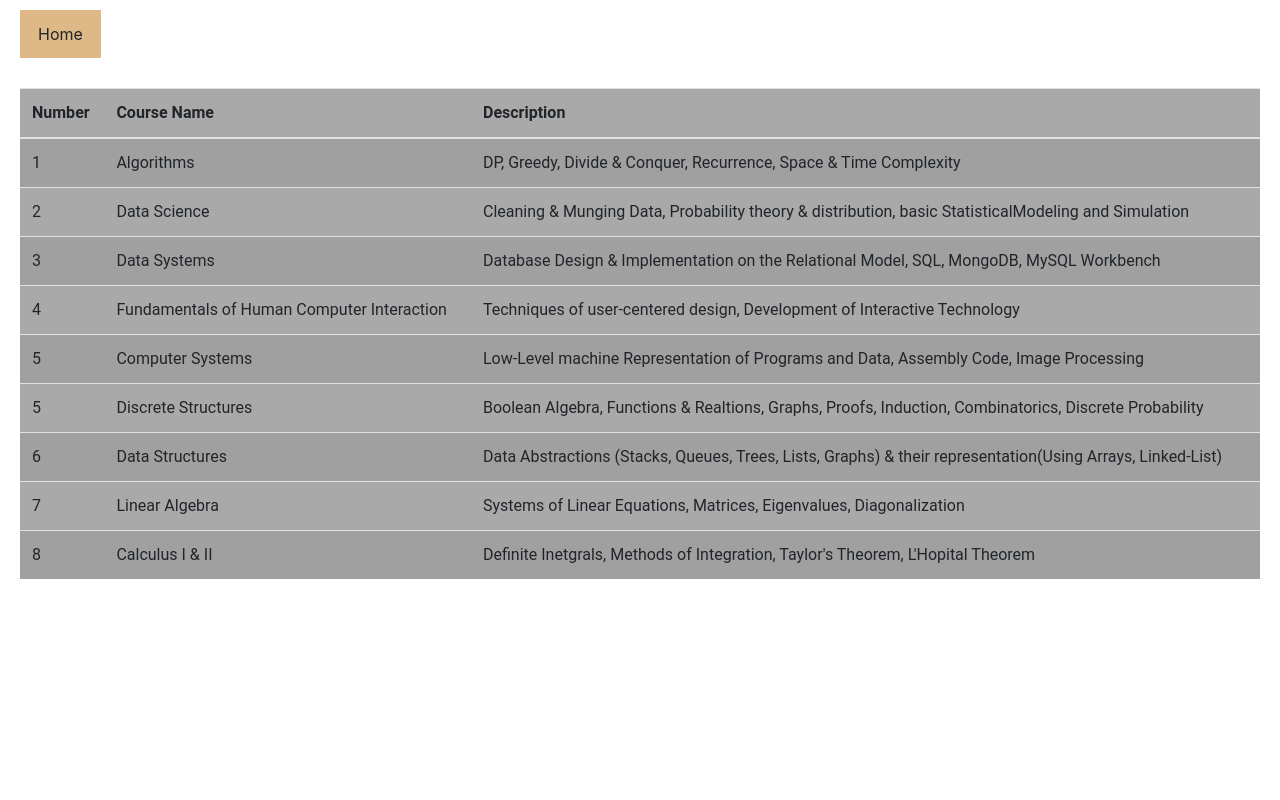
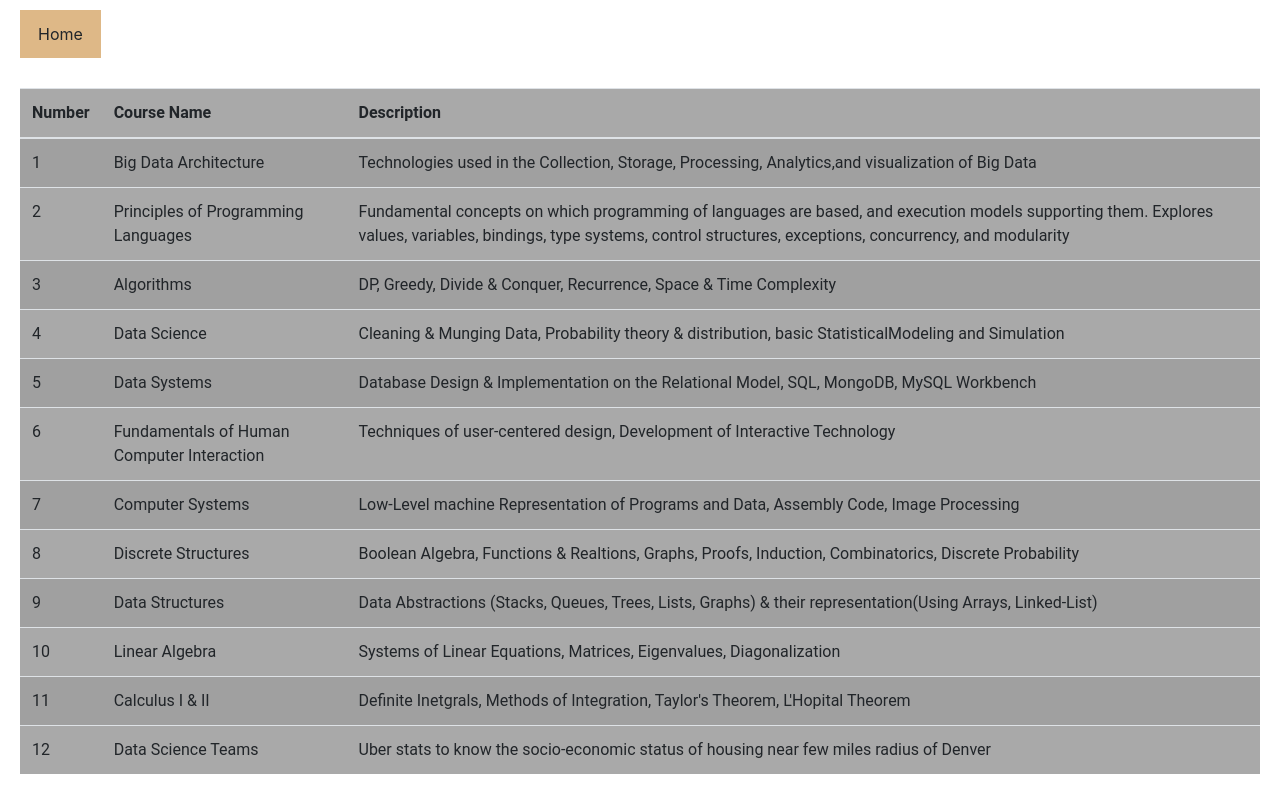
Before and after one commit to Bhawanakarn/Personal-Website, a plain HTML site: page coursework/coursework.html in a window 1280 px wide. Drawn offline with nearby package versions, Linux system fonts and the light colour scheme.

Commit message:
Latest CourseWork Folder

```diff
--- a/coursework/coursework.html
+++ b/coursework/coursework.html
@@ -27,48 +27,63 @@
         <tbody>
             <tr>
                 <td>1</td>
+                <td>Big Data Architecture</td>
+                <td>Technologies used in the Collection, Storage, Processing, Analytics,and visualization of Big Data</td>
+            </tr>
+            <tr>
+                <td>2</td>
+                <td>Principles of Programming Languages</td>
+                <td>Fundamental concepts on which programming of languages are based, and execution models supporting them. Explores values, variables, bindings, type systems, control structures, exceptions, concurrency, and modularity</td>
+            </tr>
+            <tr>
+                <td>3</td>
                 <td>Algorithms</td>
                 <td>DP, Greedy, Divide & Conquer, Recurrence, Space & Time Complexity</td>
             </tr>
             <tr>
-                <td>2</td>
+                <td>4</td>
                 <td>Data Science</td>
                 <td>Cleaning & Munging Data, Probability theory & distribution, basic StatisticalModeling and Simulation</td>
             </tr>
             <tr>
-                <td>3</td>
+                <td>5</td>
                 <td>Data Systems</td>
                 <td>Database Design & Implementation on the Relational Model, SQL, MongoDB, MySQL Workbench</td>
             </tr>
              <tr>
-                <td>4</td>
+                <td>6</td>
                 <td>Fundamentals of Human Computer Interaction</td>
                 <td>Techniques of user-centered design, Development of Interactive Technology</td>
             </tr>
              <tr>
-                <td>5</td>
+                <td>7</td>
                 <td>Computer Systems</td>
                 <td>Low-Level machine Representation of Programs and Data, Assembly Code, Image Processing</td>
             </tr>
              <tr>
-                <td>5</td>
+                <td>8</td>
                 <td>Discrete Structures</td>
                 <td>Boolean Algebra, Functions & Realtions, Graphs, Proofs, Induction, Combinatorics, Discrete Probability</td>
             </tr>
             <tr>
-                <td>6</td>
+                <td>9</td>
                 <td>Data Structures</td>
                 <td>Data Abstractions (Stacks, Queues, Trees, Lists, Graphs) & their representation(Using Arrays, Linked-List)</td>
             </tr>
             <tr>
-                <td>7</td>
+                <td>10</td>
                 <td>Linear Algebra</td>
                 <td>Systems of Linear Equations, Matrices, Eigenvalues, Diagonalization</td>
             </tr>
             <tr>
-                <td>8</td>
+                <td>11</td>
                 <td>Calculus I & II</td>
                 <td>Definite Inetgrals, Methods of Integration, Taylor's Theorem, L'Hopital Theorem</td>
+            </tr>
+            <tr>
+                <td>12</td>
+                <td>Data Science Teams</td>
+                <td>Uber stats to know the socio-economic status of housing near few miles radius of Denver</td>
             </tr>
         </tbody>
     </table>
```
